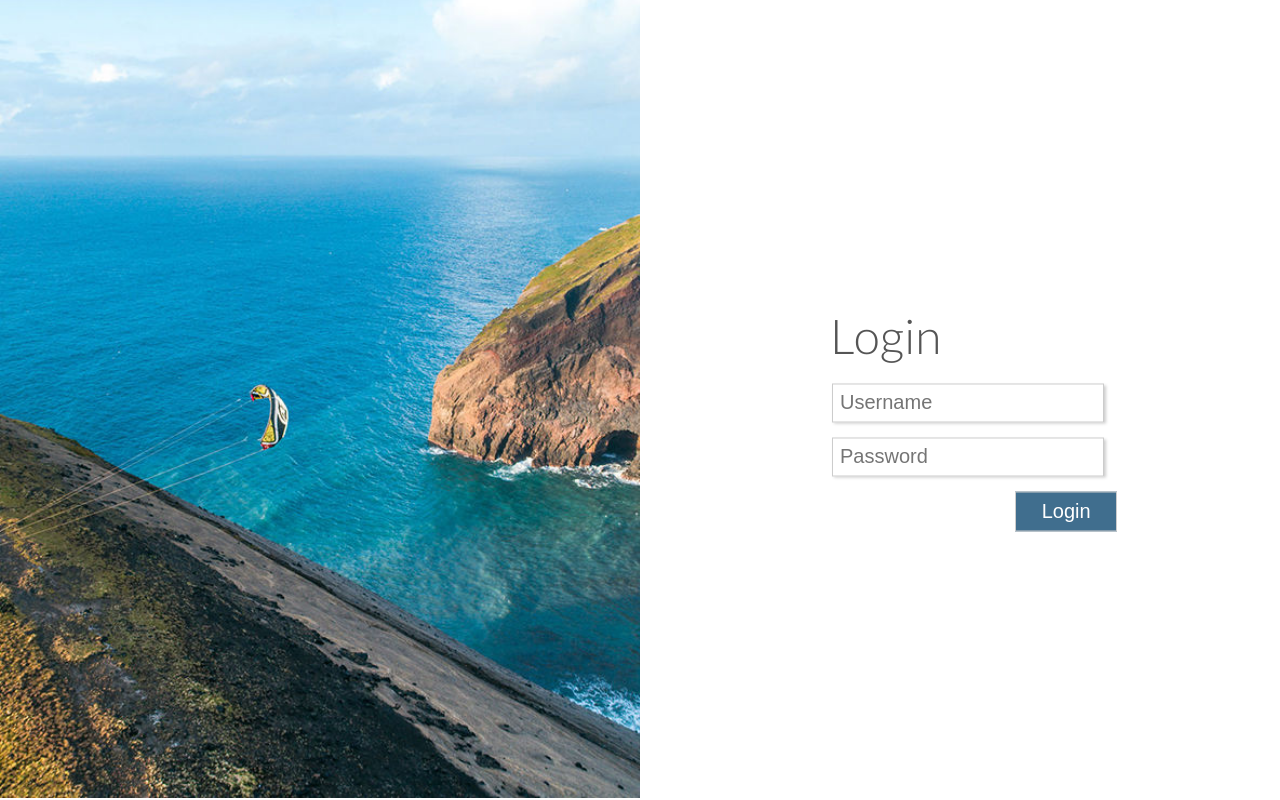
After one commit to nelsonpacheco15/Adventure, a PHP site: page /login.html in a window 1280 px wide. The commit adds this page. Run offline with PHP 8.4, Linux system fonts and the light colour scheme.

Commit message:
Login page

```diff
--- /dev/null
+++ b/css/login.css
@@ -0,0 +1,96 @@
+html,
+body {
+    color: #555;
+    font-family: "Lato", "Arial", sans-serif;
+    font-weight: 300;
+    font-size: 20px;
+    text-rendering: optimizeLegibility;
+}
+
+
+h2 {
+    font-family: lato;
+    font-weight: 300;
+    font-size: 240%;
+    margin-left: 30px;
+    margin-bottom: 5px;
+}
+
+
+
+.split {
+    height: 100vh;
+    width: 50%;
+    position: fixed;
+    z-index: 1;
+    top: 0;
+    overflow-x: hidden;
+    overflow-y: hidden;
+  }
+
+
+  .left {
+    left: 0;
+
+  }
+
+  .right {
+    right: 0;
+    background-color: rgba(255, 255, 255, 0.253);
+  }
+
+
+  .centered {
+    position: absolute;
+    top: 50%;
+    left: 50%;
+    transform: translate(-50%, -50%);
+  }
+
+  .centered img {
+    height: 100vh;
+
+  }
+
+
+
+
+  .centered form {
+    width: 80%;
+    margin: 0 auto;
+  }
+
+
+
+input[type=username],
+input[type=password] {
+    width: 100%;
+    padding: 7px;
+    margin-top: 15px;
+    background-color: #fff;
+    border: 1px solid #ccc;
+    box-shadow: 2px 2px 3px #ccc;
+}
+
+
+input[type=submit] {
+    width: 40%;
+    height: 40px;
+    margin-top: 15px;
+    margin-left: 183px;
+    color: #fff;
+    background-color: #406E8E;
+    border: 1px solid #ccc;
+    transition: background-color 0.2s;
+}
+
+input[type=submit]:hover {
+    background-color: #23395B;
+}
+
+
+
+/*Isto tira o outline que o browser por padrao poem nas caixas*/
+*:focus {
+    outline: none;
+}
--- /dev/null
+++ b/login.html
@@ -0,0 +1,37 @@
+<!DOCTYPE html>
+<html lang="en">
+    <head>
+        <meta charset="utf-8">
+
+        <link rel="stylesheet" type="text/css" href="css/normalize.css">
+        <link rel="stylesheet" type="text/css" href="css/Grid.css">
+        <link rel="stylesheet" type="text/css" href="css/login.css">
+        <link href="https://fonts.googleapis.com/css?family=Lato:100,300,300i,400" rel="stylesheet">
+        <title>Adventure</title>
+    </head>
+
+
+
+    <body>
+        <div class="split left">
+            <div class="centered">
+              <img src="img/login.jpg">
+            </div>
+          </div>
+
+          <div class="split right">
+            <div class="centered">
+              <h2>Login</h2>
+                    <form action="login.php" method="POST">
+                        <input type="username" name="user" placeholder="Username">
+                        <input type="password" name="pass" placeholder="Password">
+                        <input type="submit" name="submit" value="Login">
+                    </form>
+            </div>
+          </div>
+
+    </body>
+
+
+
+</html>
```
Also changed, not shown: css/style.css (+2 -9 lines), img/login.jpg (added).
